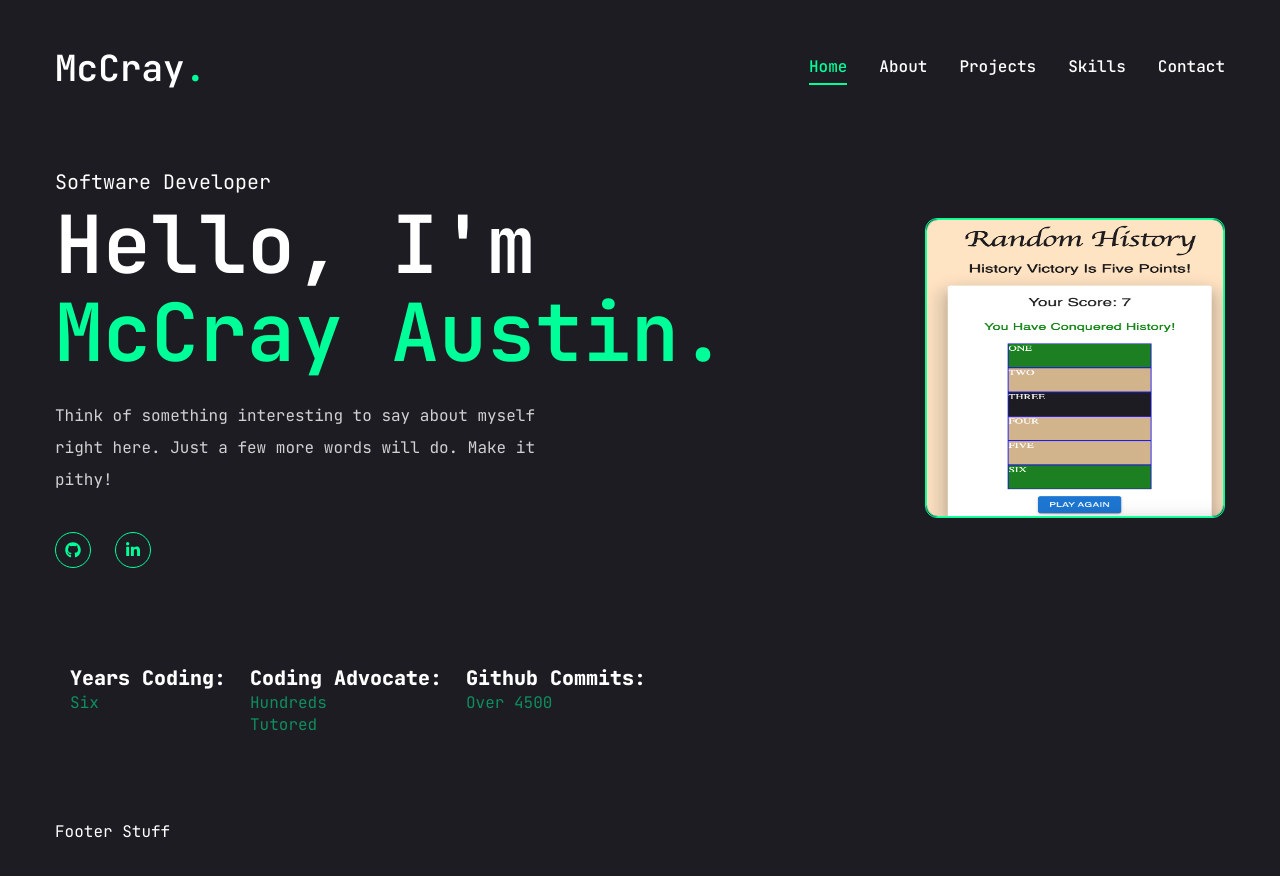
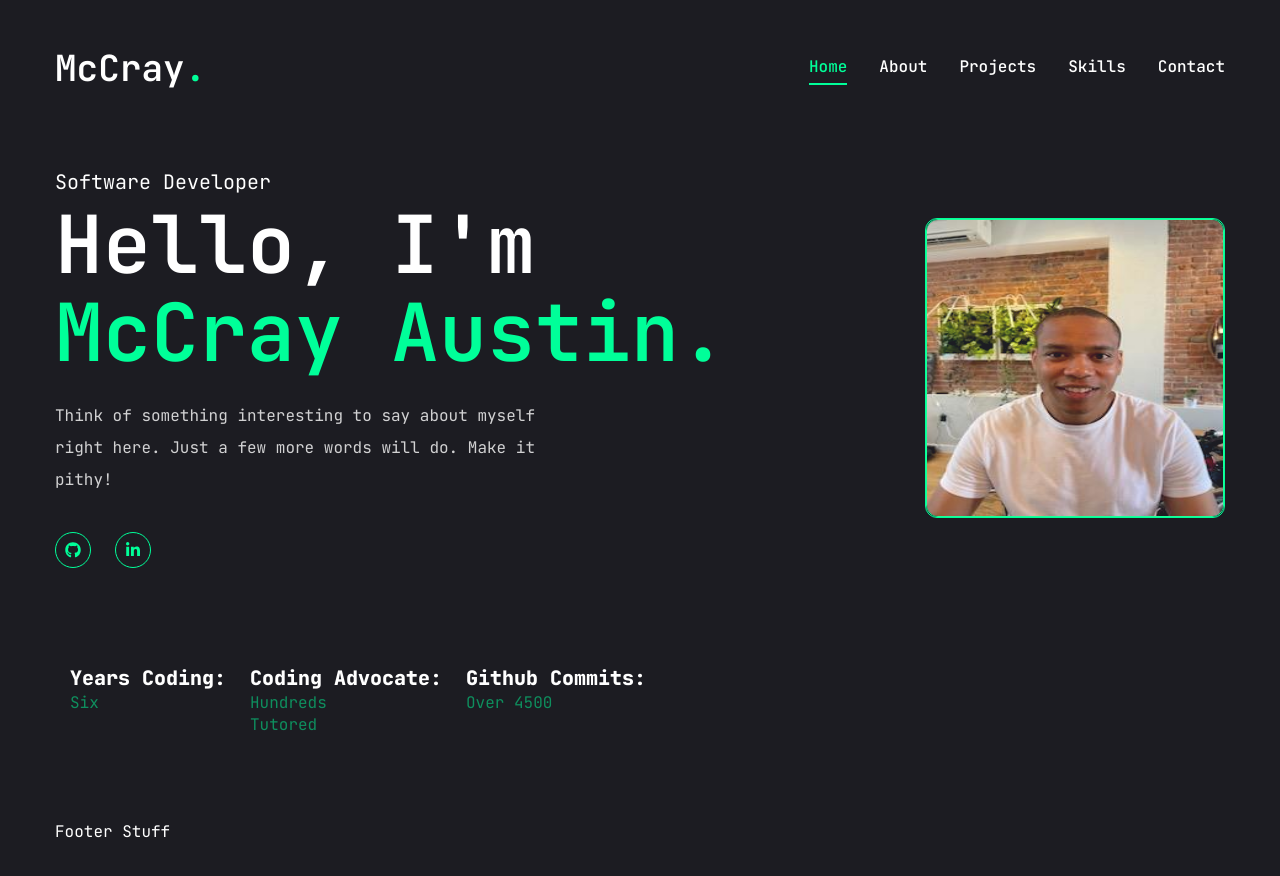
Before and after one commit to mmaustin/mccray-portfolio, a Next.js app in the folder next-portfolio/: page / in a window 1280 px wide. Shown: the top 876 px of the page. Built offline with nearby package versions, Linux system fonts and the light colour scheme.

Commit message:
Installed swiper npm package

```diff
--- a/next-portfolio/components/Photo.jsx
+++ b/next-portfolio/components/Photo.jsx
@@ -22,8 +22,7 @@ const Photo = () => {
           //}}
           className="w-[298px] h-[298px] mix-blend-lighten">
           <Image
-            // src="/photo.jpeg"
-            src="/random-history.png"
+            src="/photo.jpeg"
             priority
             fill
             quality={100}
--- a/next-portfolio/package.json
+++ b/next-portfolio/package.json
@@ -23,6 +23,7 @@
     "react": "^18",
     "react-dom": "^18",
     "react-icons": "^5.2.1",
+    "swiper": "^11.1.5",
     "tailwind-merge": "^2.4.0",
     "tailwindcss-animate": "^1.0.7"
   },
```
Also changed, not shown: 1 other file (tests, documents, lock files or other folders).
